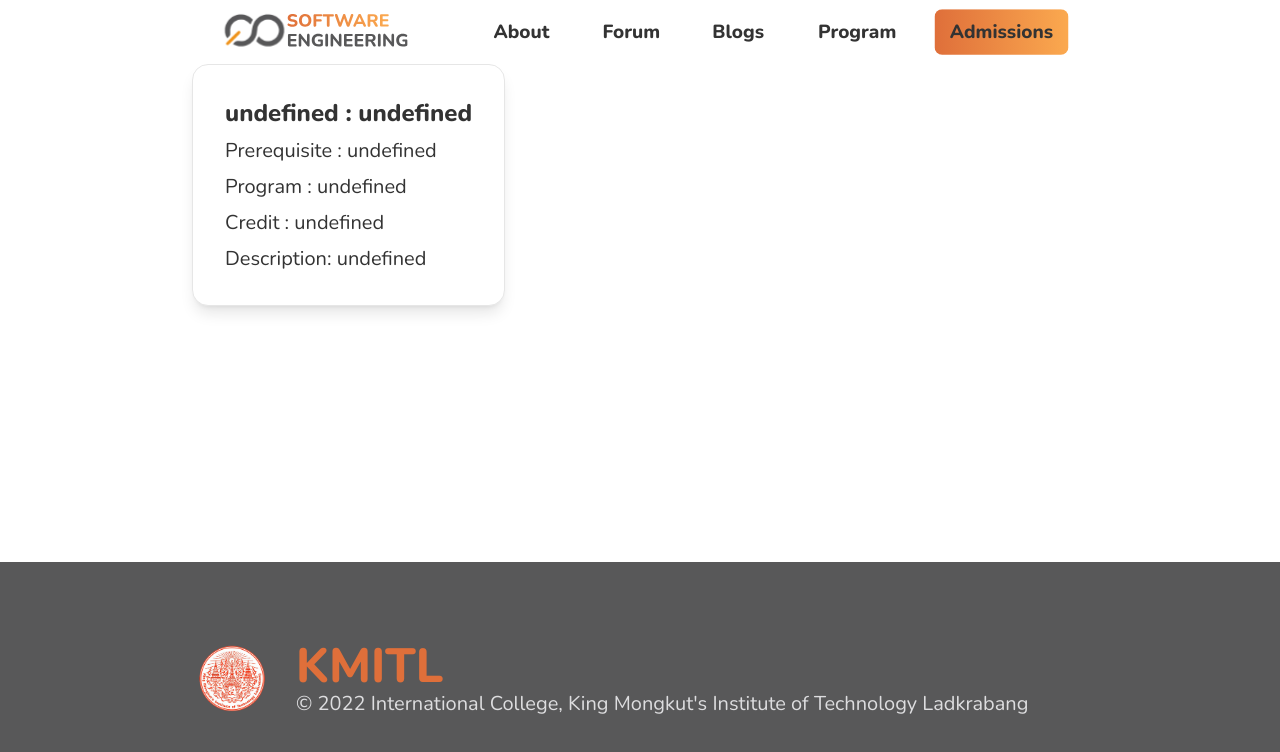
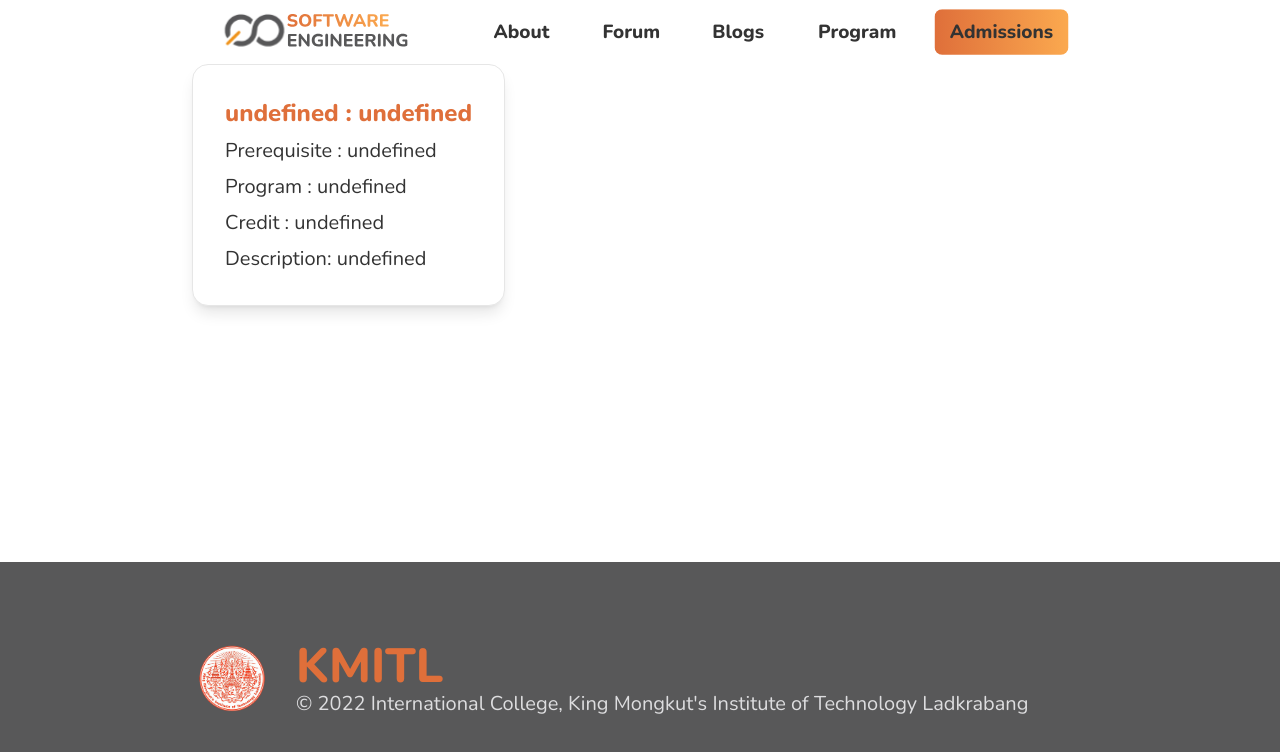
Before and after one commit to neneprm/SE-WEBSITE, a Next.js app in the folder client/: page /components/Cards/SubjectCard in a window 1280 px wide. Shown: the top 752 px of the page. Built offline with nearby package versions, Linux system fonts and the light colour scheme.

Commit message:
Change title color

```diff
--- a/client/pages/components/Cards/SubjectCard.tsx
+++ b/client/pages/components/Cards/SubjectCard.tsx
@@ -24,7 +24,7 @@ const SubjectCard: React.FunctionComponent<ISubjectCard> = ({
       className={`card bg-base-100 card-bordered shadow-lg max-w-fit ${cardStyle}`}
     >
       <div className="card-body">
-        <H4 style="card-title" text={`${id} : ${subject}`} />
+        <H4 style="card-title text-primary" text={`${id} : ${subject}`} />
         <P text={`Prerequisite : ${prerequisite}`} />
         <P text={`Program : ${program}`} />
         <P text={`Credit : ${credit}`} />
```
